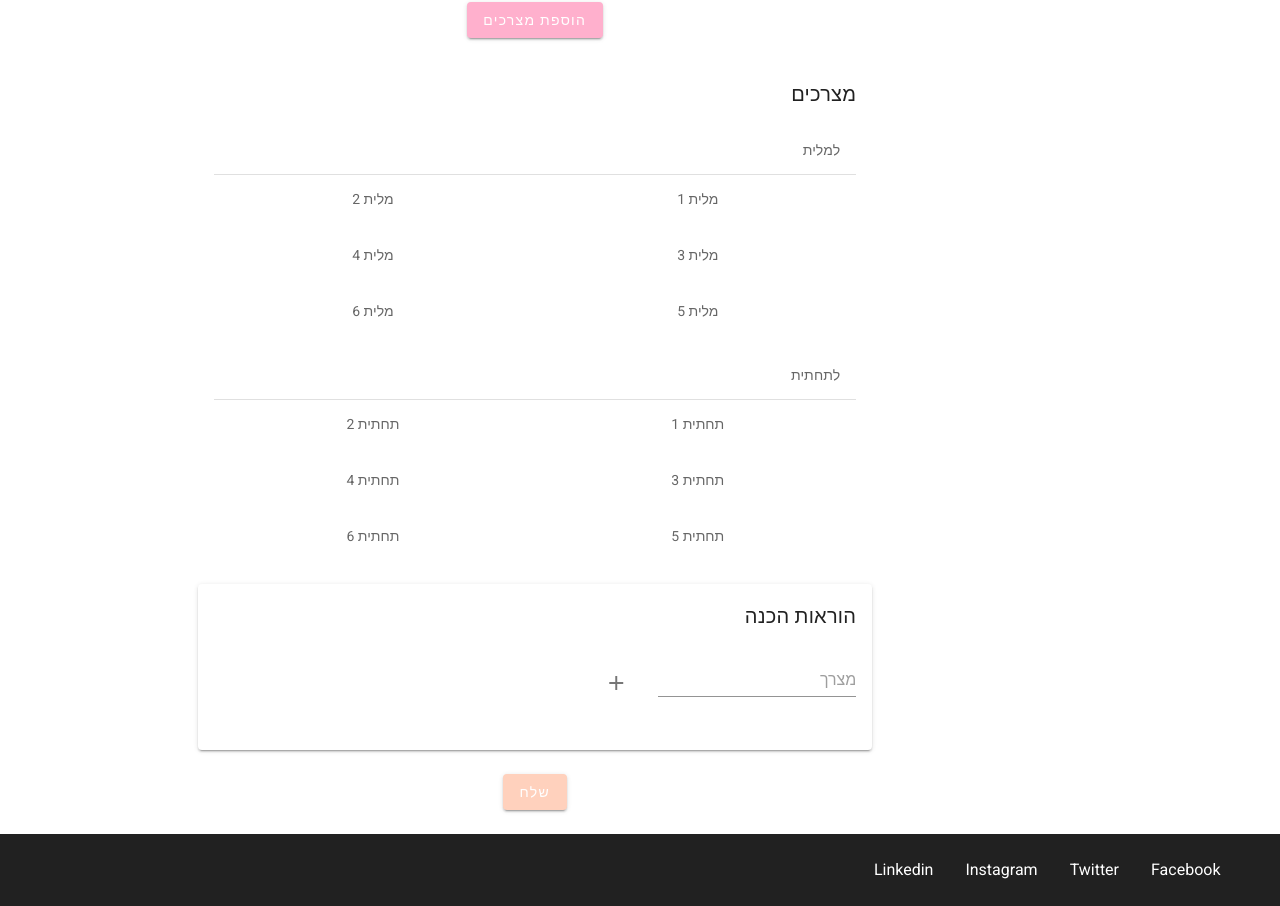
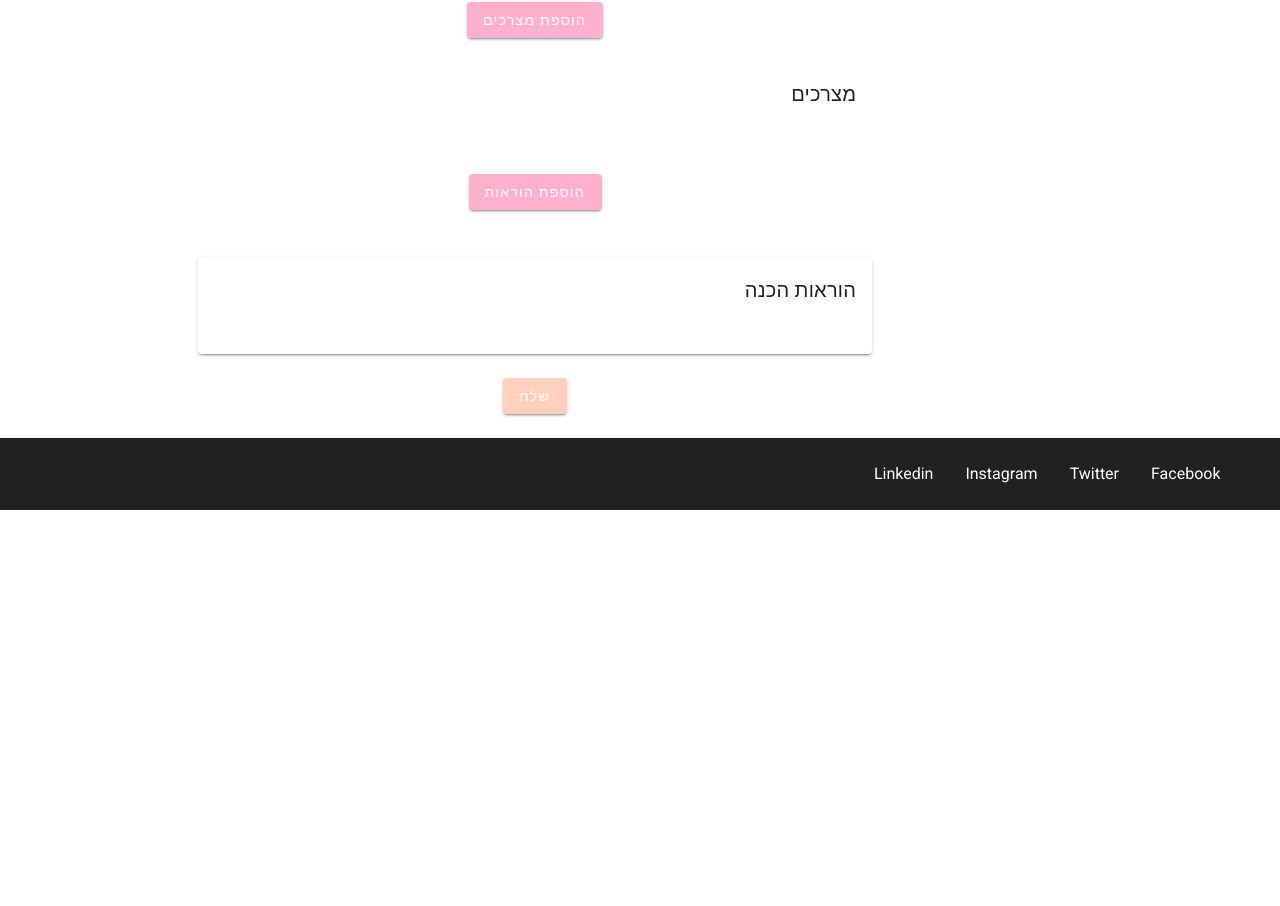
Before and after one commit to aviTwito/PinkCandy, a Vue app: page /#/create-recipe in a window 1280 px wide. Shown: the part 476-1382 px from the top of the page. After the commit the page ends 986 px from the top, so only its background shows below. Built offline with nearby package versions, Linux system fonts and the light colour scheme; what vuefire would draw is missing.

Commit message:
Create Recipe Changed To Support New Object

```diff
--- a/src/components/Recipes/CreateRecipe.vue
+++ b/src/components/Recipes/CreateRecipe.vue
@@ -74,7 +74,7 @@
                   </v-col>
                   <v-col class="mt-0 pt-0" cols="12">
                     <v-row no-gutters>
-                      <v-col cols="4">
+                      <v-col cols="12">
                         <v-card flat tile>
                           <template
                             v-for="(item,
@@ -148,36 +148,104 @@
             </template>
           </v-card>
         </v-col>
+        <v-col cols="12"> </v-col>
+        <v-col cols="12" sm="12">
+          <v-dialog v-model="AddnewPreperationDialog" max-width="800px">
+            <template v-slot:activator="{ on, attrs }">
+              <v-btn color="secondary" dark v-bind="attrs" v-on="on">
+                הוספת הוראות
+              </v-btn>
+            </template>
+            <v-card>
+              <v-card-title>
+                <span class="headline">הוספת הוראות</span>
+              </v-card-title>
+              <v-card-text>
+                <v-text-field
+                  v-model="newPreperationItem.title"
+                  placeholder="כותרת"
+                >
+                </v-text-field>
+                <v-row align="center">
+                  <v-col sm="4">
+                    <v-text-field
+                      v-model="newStep"
+                      placeholder="צעד"
+                      @keyup.enter="addNewStep"
+                    >
+                    </v-text-field>
+                  </v-col>
+                  <v-col sm="1">
+                    <v-btn icon @click="addNewStep">
+                      <v-icon>
+                        mdi-plus
+                      </v-icon>
+                    </v-btn>
+                  </v-col>
+                  <v-col class="mt-0 pt-0" cols="12">
+                    <v-row no-gutters>
+                      <v-col cols="12">
+                        <v-card flat tile>
+                          <template
+                            v-for="(item, index) in newPreperationItem.steps"
+                          >
+                            <v-list-item
+                              :key="item.text + index"
+                              class="mr-0 pr-0"
+                            >
+                              <v-list-item-content>
+                                <v-list-item-title
+                                  >{{ index + 1 }}.
+                                  {{ item.text }}</v-list-item-title
+                                >
+                              </v-list-item-content>
+                              <v-list-item-action>
+                                <v-btn
+                                  icon
+                                  @click="removePreperationStep(index)"
+                                >
+                                  <v-icon small>
+                                    mdi-delete
+                                  </v-icon>
+                                </v-btn>
+                              </v-list-item-action>
+                            </v-list-item>
+                            <v-divider
+                              v-if="index + 1 < newPreperationItem.steps.length"
+                              :key="index"
+                            ></v-divider>
+                          </template>
+                        </v-card>
+                      </v-col>
+                    </v-row>
+                  </v-col>
+                </v-row>
+              </v-card-text>
+              <v-card-actions>
+                <v-btn color="primary" @click="AddPreperations">
+                  הוסף
+                </v-btn>
+              </v-card-actions>
+            </v-card>
+          </v-dialog>
+        </v-col>
+        <v-col cols="12"> </v-col>
         <v-col cols="12">
           <v-card class="ma-0">
             <v-card-title>
               הוראות הכנה
             </v-card-title>
+
             <v-card-text>
-              <v-row justify="start" align="center">
-                <v-col sm="4">
-                  <v-text-field
-                    v-model="newPreperationStep.text"
-                    placeholder="מצרך"
-                    @keyup.enter="addNewPreperationStep"
-                  >
-                  </v-text-field>
-                </v-col>
-                <v-col sm="1">
-                  <v-btn icon @click="addNewPreperationStep">
-                    <v-icon>
-                      mdi-plus
-                    </v-icon>
-                  </v-btn>
-                </v-col>
-              </v-row>
               <v-list>
-                <v-list-item
-                  v-for="(item, index) in article.preperation"
-                  :key="index"
-                >
-                  {{ index + 1 }}. {{ item.text }}
-                </v-list-item>
+                <div v-for="(item, index) in article.preperation" :key="index">
+                  <v-list-item-title>
+                    {{ item.title }}
+                  </v-list-item-title>
+                  <v-list-item v-for="(step, k) in item.steps" :key="k">
+                    {{ index + 1 }}. {{ step.text }}
+                  </v-list-item>
+                </div>
               </v-list>
             </v-card-text>
           </v-card>
@@ -203,30 +271,7 @@ export default {
       subHeader: "",
       description: "",
 
-      igredients: [
-        {
-          title: "למלית",
-          subIgredients: [
-            "מלית 1",
-            "מלית 2",
-            "מלית 3",
-            "מלית 4",
-            "מלית 5",
-            "מלית 6"
-          ]
-        },
-        {
-          title: "לתחתית",
-          subIgredients: [
-            "תחתית 1",
-            "תחתית 2",
-            "תחתית 3",
-            "תחתית 4",
-            "תחתית 5",
-            "תחתית 6"
-          ]
-        }
-      ],
+      igredients: [],
       preperation: []
     },
     NewIngredientsItem: {
@@ -234,11 +279,17 @@ export default {
       subIgredients: []
     },
     newIgredient: "",
+    AddIgredientsDialog: false,
+    newPreperationItem: {
+      title: "",
+      steps: []
+    },
+    newStep: "",
     newPreperationStep: {
       text: "",
       img: ""
     },
-    AddIgredientsDialog: false,
+    AddnewPreperationDialog: false,
     caption: "",
     img1: "",
     imageData: null
@@ -252,8 +303,19 @@ export default {
       };
       this.AddIgredientsDialog = false;
     },
+    AddPreperations() {
+      this.article.preperation.push(this.newPreperationItem);
+      this.newPreperationItem = {
+        title: "",
+        steps: []
+      };
+      this.AddnewPreperationDialog = false;
+    },
     removeIgredient(index) {
       this.NewIngredientsItem.subIgredients.splice(index, 1);
+    },
+    removePreperationStep(index) {
+      this.newPreperationItem.stpes.splice(index, 1);
     },
     AddNewRecipe() {
       db.collection("recipes").add(this.article);
@@ -261,6 +323,13 @@ export default {
     addNewIgredient() {
       this.NewIngredientsItem.subIgredients.push(this.newIgredient);
       this.newIgredient = "";
+    },
+    addNewPreperation() {
+      this.newPreperationItem.push(this.newPreperationStep);
+    },
+    addNewStep() {
+      this.newPreperationItem.steps.push({ text: this.newStep, img: "" });
+      this.newStep = "";
     },
     addNewPreperationStep() {
       const temp = this.newPreperationStep;
```
